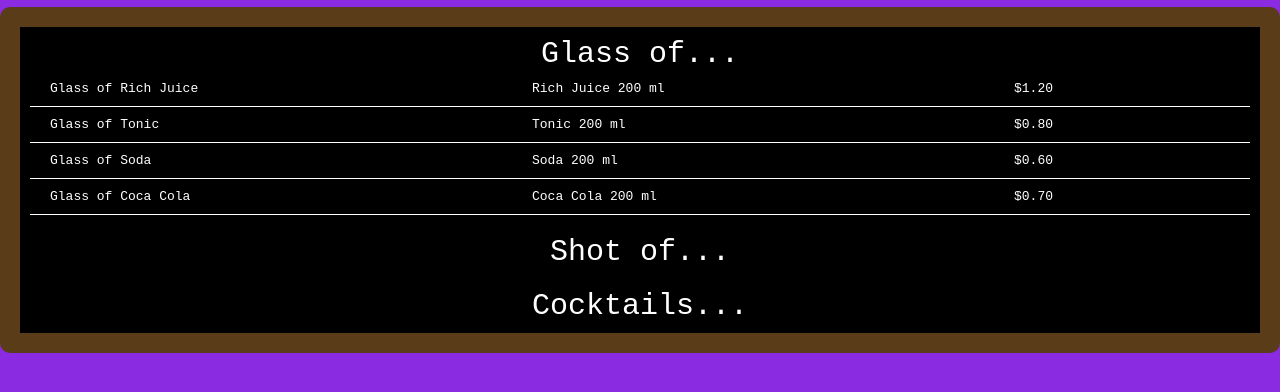
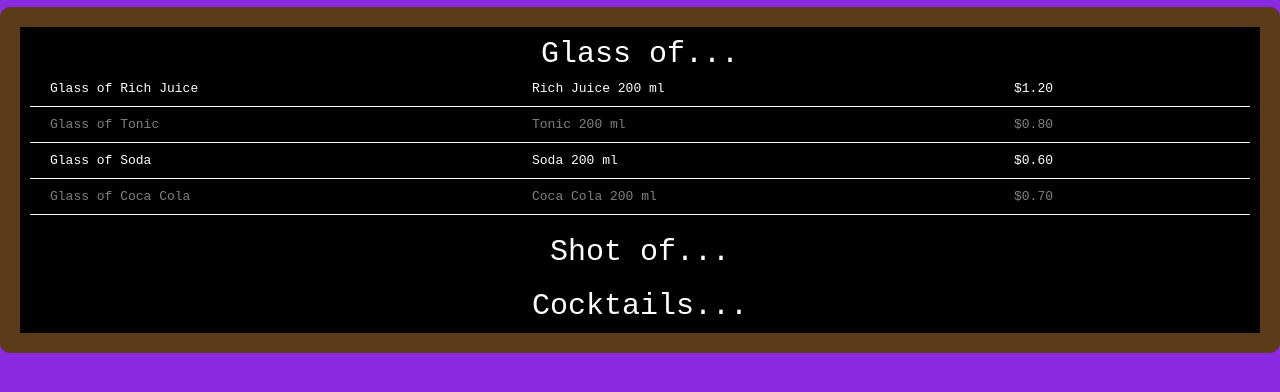
Before and after one commit to blinkEgor/my-bar-app, a plain HTML site: page page/menu.html in a window 1280 px wide. Both pictures are taken after a click on the heading "Glass of...". Shown: the part 68-460 px from the top of the page. Drawn offline with Linux system fonts and the light colour scheme.

Commit message:
improved-readability

```diff
--- a/script/menu-script.js
+++ b/script/menu-script.js
@@ -30,25 +30,6 @@ const printText = (nam, com, pri) => {
         pPrice.innerHTML = pri[i];
     }
 };
-
-/*
-const printText = (nam, com, pri) => {
-    for (let i = 0; i < nam.length; i++) {
-        const div = document.createElement("div");
-        document.getElementById("content").append(div);
-        div.classList.add("stock");
-        const pName = document.createElement("p");
-        div.append(pName);
-        pName.innerHTML = nam[i];
-        const pCompounds = document.createElement("p");
-        div.append(pCompounds);
-        pCompounds.innerHTML = com[i];
-        const pPrice = document.createElement("p");
-        div.append(pPrice);
-        pPrice.innerHTML = pri[i];
-    }
-};
-*/
 
 // components...
 
@@ -285,3 +266,22 @@ console.log(compounds);
 console.log(prices);
 
 printText(names, compounds, prices);
+
+(function() {
+    const g = document.getElementById("glass").children;
+    const s = document.getElementById("shot").children;
+    const c = document.getElementById("cocktail").children;
+    for(let i = 1; i < g.length; i++) {
+        if(!(i % 2)) {
+            g[i].setAttribute("style", "color: gray");
+        }
+    } for(let i = 1; i < s.length; i++) {
+        if(!(i % 2)) {
+            s[i].setAttribute("style", "color: gray");
+        }
+    } for(let i = 1; i < c.length; i++) {
+        if(!(i % 2)) {
+            c[i].setAttribute("style", "color: gray");
+        }
+    }
+})();
--- a/style/menu-style.css
+++ b/style/menu-style.css
@@ -47,10 +47,6 @@ nav {
     font-family: monospace;
 }
 
-div {
-    display: flex;
-}
-
 p {
     flex-basis: 100%;
     margin-left: 10px;
@@ -72,4 +68,5 @@ summary {
 
 .stock {
     border-bottom: solid 1px white;
+    display: flex;
 }
```
